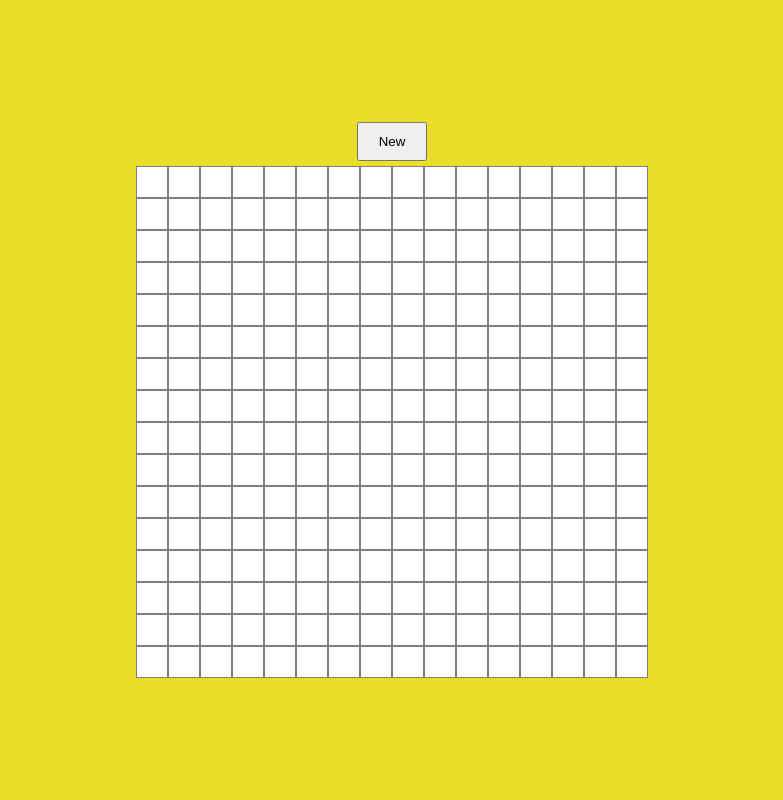
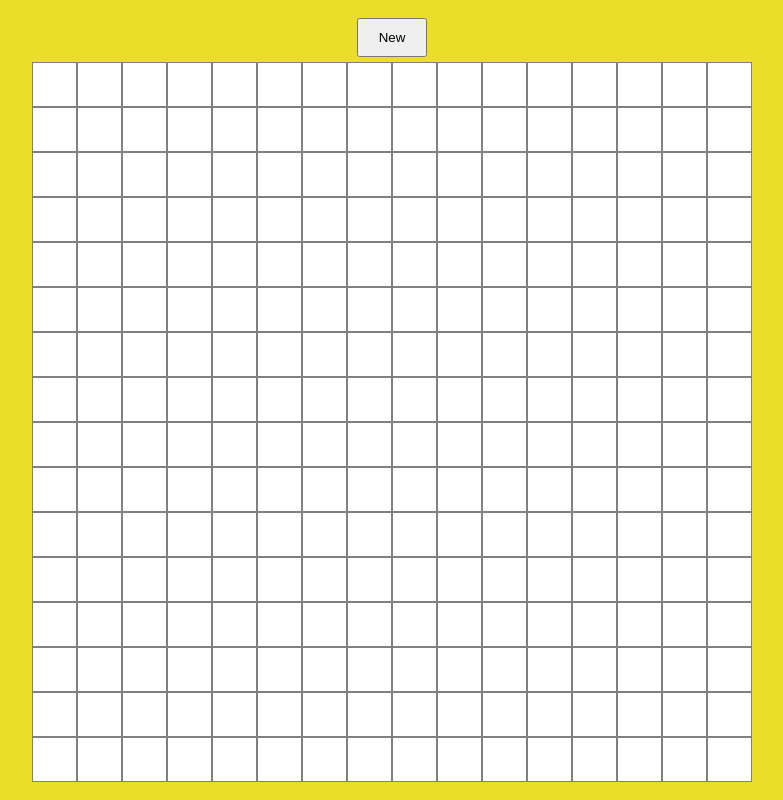
Before and after one commit to nattetamakloe/Etch-a-Sketch, a plain HTML site: page index.html in a window 1280 px wide. Shown: the whole page, without its empty margins (248-1031 px from the left). Drawn offline with Linux system fonts and the light colour scheme.

Commit message:
Make viewport proportional on all window sizes

```diff
--- a/style.css
+++ b/style.css
@@ -24,8 +24,7 @@ body {
     flex-wrap: wrap;
     justify-content: flex-start;
     align-items: flex-start;
-    max-width: 960px;
-    max-height: 960px;
+    width: min(960px, 90vmin);
     aspect-ratio: 1 / 1;
 }
 
```
